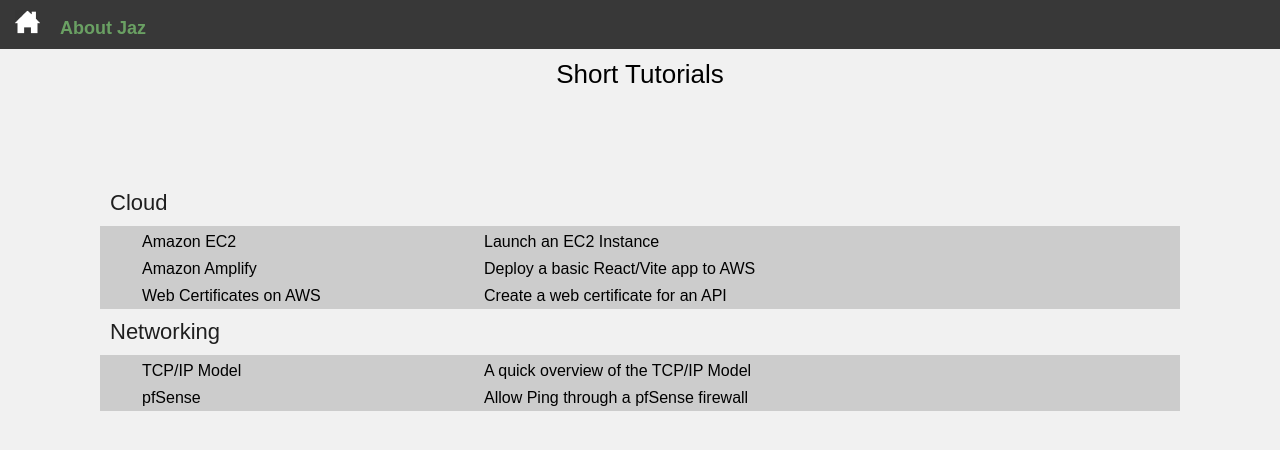
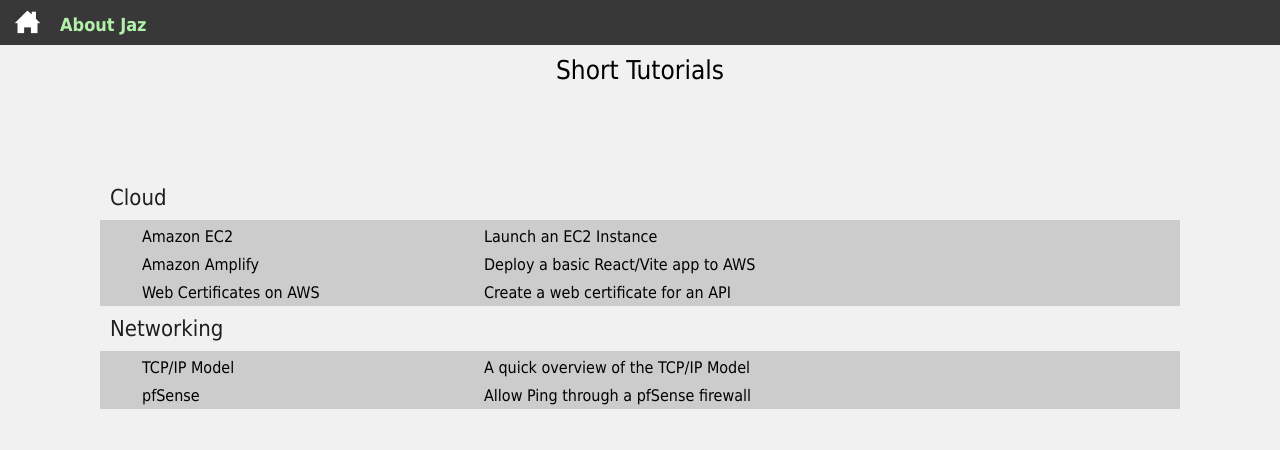
Before and after one commit to jaz-it/website, a plain HTML site: page index.html in a window 1280 px wide. Drawn offline with Linux system fonts and the light colour scheme.

Commit message:
Update styling for main page

```diff
--- a/style.css
+++ b/style.css
@@ -2,7 +2,7 @@
     text-decoration: none;
     background-color: rgb(241, 241, 241);
     margin: 0px;
-    font-family: sans-serif;
+    font-family: Tahoma, Geneva, Verdana, sans-serif;
     font-size: 16px;
 }
 
@@ -18,7 +18,7 @@ h2 {
 }
 
 a {
-    color: rgb(106, 160, 99);
+    color: rgb(179, 241, 171);
 }
 
 img {
@@ -56,6 +56,7 @@ td {
     margin: 0px 0px 10px 10px;
     font-size: 18px;
     font-weight:900;
+    vertical-align: middle;
 }
 
 #body-main {
```
